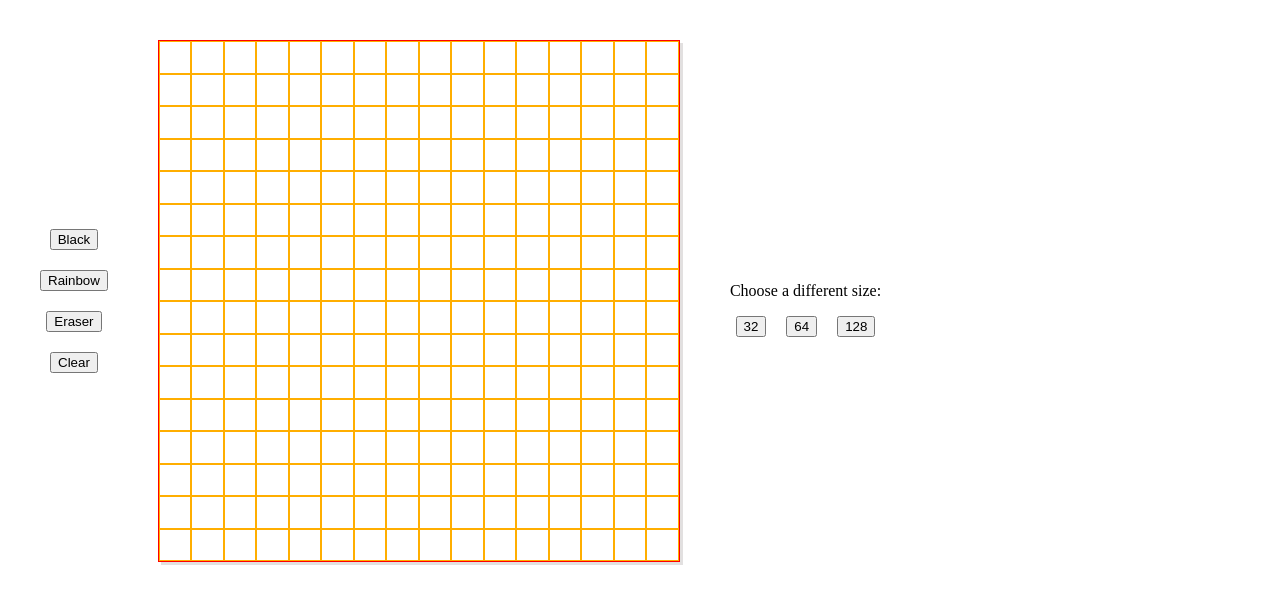
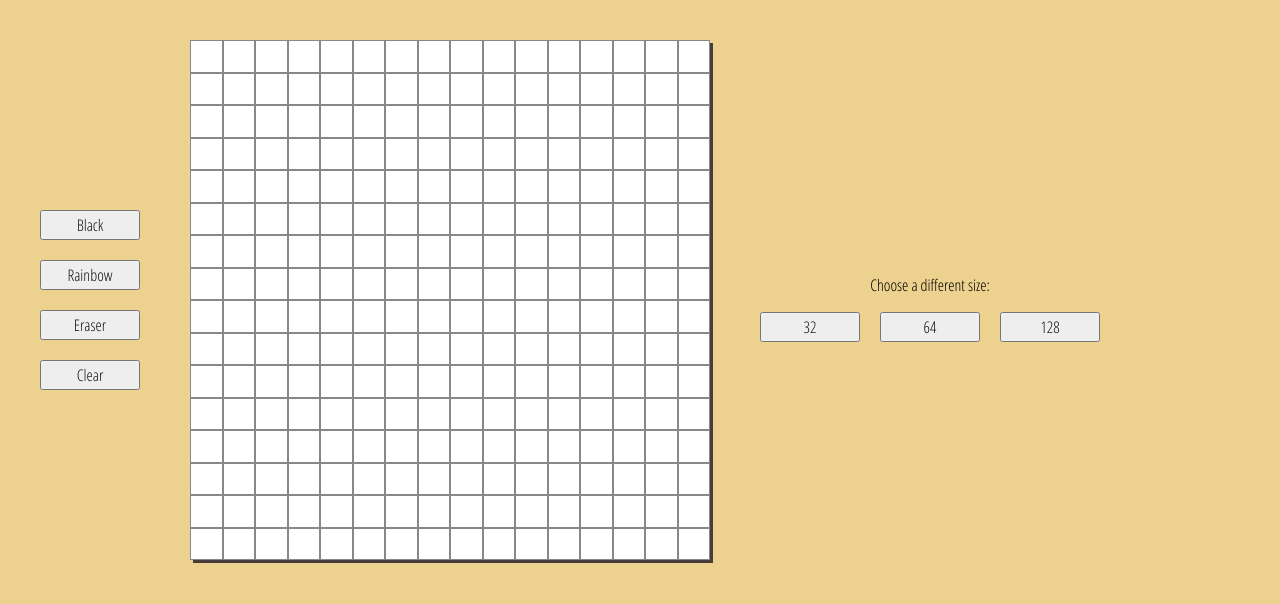
Before and after one commit to rbbostelmann/etch-a-sketch, a plain HTML site: page index.html in a window 1280 px wide. Drawn offline with Linux system fonts and the light colour scheme.

Commit message:
buttons added and css altered

```diff
--- a/index.html
+++ b/index.html
@@ -12,18 +12,18 @@
 
 <body>
     <div id="button-container" class="container">
-        <button id="black-btn" class="black">Black</button>
-        <button id="rainbow-btn" class="rainbow">Rainbow</button>
-        <button id="eraser-btn" class="eraser">Eraser</button>
-        <button id="clear-btn" class="clear">Clear</button>
+        <button id="black-btn" class="black"><span>Black</span></button>
+        <button id="rainbow-btn" class="rainbow"><span>Rainbow</span></button>
+        <button id="eraser-btn" class="eraser"><span>Eraser</span></button>
+        <button id="clear-btn" class="clear"><span>Clear</span></button>
     </div>
     <div id="canvas" class="canvas"></div>
     <div id="size-container">
         <p id="size-btn" class="size">Choose a different size:</p>
         <div id="bottom-button-container" class="container">
-            <button id="btn" class="32-btn">32</button>
-            <button id="btn" class="64-btn">64</button>
-            <button id="btn" class="128-btn">128</button>
+            <button id="btn" class="32-btn"><span>32</span></button>
+            <button id="btn" class="64-btn"><span>64</span></button>
+            <button id="btn" class="128-btn"><span>128</span></button>
         </div>
     </div>
 </body>
--- a/script.js
+++ b/script.js
@@ -78,3 +78,5 @@ function clear() {
         document.querySelectorAll("#tile")[i].style.backgroundColor = "white";
     }
 }
+
+///**WRITE CODE FOR RESIZING BUTTONS */
--- a/styles.css
+++ b/styles.css
@@ -1,9 +1,16 @@
+    @import 'https://fonts.googleapis.com/css?family=Open+Sans+Condensed:300';
+    html,
+    button {
+        font-family: 'Open Sans Condensed', sans-serif;
+    }
+
     body {
         box-sizing: border-box;
         display: flex;
         flex-direction: row;
         justify-items: center;
         align-items: center;
+        background-color: rgba(218, 165, 32, .5);
         gap: 50px;
         margin: 20px;
         padding: 20px;
@@ -15,6 +22,61 @@
         justify-items: center;
         align-items: center;
         gap: 20px;
+    }
+
+    button {
+        font-size: 2vh;
+        color: rgb(0, 0, 0);
+        transition: all 0.3s;
+        position: relative;
+        width: 100px;
+        padding: 3px;
+        line-height: 20px;
+        text-align: center;
+        cursor: pointer;
+    }
+
+    button span {
+        transition: all 0.3s;
+    }
+
+    button::before {
+        content: '';
+        position: absolute;
+        bottom: 0;
+        left: 0;
+        width: 100%;
+        height: 100%;
+        z-index: 1;
+        opacity: 0;
+        transition: all 0.3s;
+        transform: scale(0.1, 1);
+    }
+
+    button:hover span {
+        letter-spacing: 2px;
+    }
+
+    button:hover::before {
+        opacity: 1;
+        transform: scale(1, 1);
+    }
+
+    button::after {
+        content: '';
+        position: absolute;
+        bottom: 0;
+        left: 0;
+        width: 100%;
+        height: 100%;
+        z-index: 1;
+        transition: all 0.3s;
+        background-color: rgba(214, 214, 214, 0.061);
+    }
+
+    button:hover::after {
+        opacity: 0;
+        transform: scale(0.1, 1);
     }
 
     #size-container {
@@ -40,12 +102,12 @@
         height: 520px;
         margin: 0;
         padding: 0;
-        box-shadow: 3px 3px rgba(71, 60, 60, 0.158);
-        border: 1px solid red;
+        box-shadow: 3px 3px rgb(71, 60, 60);
+        background-color: white;
     }
 
     #tile {
         width: auto;
         height: auto;
-        border: 1px solid rgb(255, 174, 0);
+        border: 1px solid rgb(136, 136, 136);
     }
```
